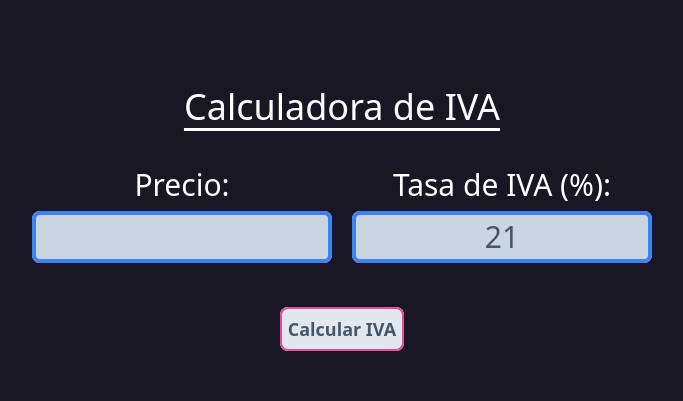
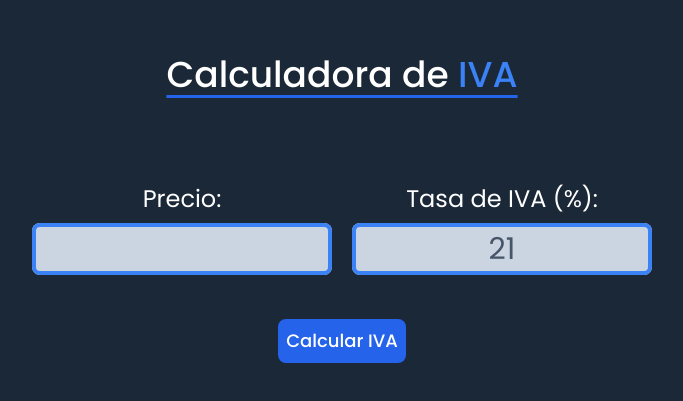
Before and after one commit to F4briMD/Calc-iva-ar1, a React (Vite) app: page / in a window 1280 px wide. Shown: the part 183-584 px from the top of the page, without its empty margins (298-981 px from the left). Built offline with nearby package versions, Linux system fonts and the light colour scheme.

Commit message:
init app

```diff
--- a/src/App.jsx
+++ b/src/App.jsx
@@ -6,7 +6,8 @@ function App() {
 
 
   return (
-    <main className='flex flex-col items-center justify-center h-screen max-w-6xl mx-auto text-4xl text-white items-cernter'>
+    <main className='flex flex-col items-center justify-center h-screen max-w-6xl mx-auto text-4xl font-normal text-white font-Poppins items-cernter'>
+      <h2 className='p-5 font-medium underline mb-7 underline-offset-8 decoration-blue-600'>Calculadora de <span className='text-blue-500'>IVA</span></h2>
       <section>
         <Calc_iva/>
       </section>
--- a/src/components/Calc_iva.jsx
+++ b/src/components/Calc_iva.jsx
@@ -7,7 +7,16 @@ function Calc_iva() {
   const [mostrarTolIva,setMostrarTolIva] = useState(false)
   const [error,setError] = useState ('')
 
+
+  // const isNumero=(value)=>{
+  //     return /^-?\d+(?:[.,]\d*?)?$/.test(value)
+  // }
+
   const calcularIVA = () => {
+
+    // const precioSinComas = precio.replace(",", ".");
+    // const tasaIVASinComas = tasaIVA.replace(",", ".");
+
     if (!isNaN(precio) && !isNaN(tasaIVA)) {
       const ivaCalculado = (parseFloat(precio) * parseFloat(tasaIVA)) / 100;
         setIVA(ivaCalculado);
@@ -36,19 +45,19 @@ function Calc_iva() {
 
   return (
     <section className='max-w-4xl p-5 text-center'>
-      <h2 className='p-5 font-medium underline underline-offset-8'>Calculadora de IVA</h2>
+
       <div className='grid grid-cols-2 gap-5 my-5'>
       <div className='flex flex-col items-center '>
-        <label className='text-3xl'>Precio: </label>
+        <label className='text-2xl'>Precio: </label>
         <input
-          type="text"
+          type="number"
           value={isNaN(precio) ? '' : precio}
           onChange={(e) => setPrecio(parseFloat(e.target.value))}
           className='my-2 placeholderiva '
         />
       </div>
       <div className='flex flex-col items-center'>
-        <label className='text-3xl'>Tasa de IVA (%): </label>
+        <label className='text-2xl'>Tasa de IVA (%): </label>
         <input
           type="text"
           value={isNaN(tasaIVA)? '' : tasaIVA}
@@ -58,13 +67,13 @@ function Calc_iva() {
       </div>
       </div>
       <button onClick={calcularIVA }
-      className='p-2 my-4 text-lg font-bold rounded-lg text-slate-600 bg-slate-200 ring-2 ring-pink-500 ring-inset'>
+      className='btncal'>
         Calcular IVA</button>
         {error && <p className='text-lg text-red-500'>{error}</p>}
         {mostrarTolIva && (
-      <div className='grid items-center grid-rows-2 gap-3 my-5 text-3xl text-center'>
-        <h3>IVA Calculado: {isNaN(iva) ? '' : iva.toFixed(2)}</h3>
-        <h2>Precio Total con IVA: {isNaN(calcularTotalConIVA()) ? '':  calcularTotalConIVA().toFixed(2)}</h2>
+      <div className='grid items-center grid-rows-2 my-5 text-2xl font-normal text-left gap-y-5'>
+        <p className=''>IVA Calculado: <span className='pl-5 text-3xl'>{isNaN(iva) ? '' : iva.toFixed(2)}</span></p>
+        <p className=''>Precio Total con IVA: <span className='pl-5 text-3xl underline underline-offset-8 decoration-blue-700'>{isNaN(calcularTotalConIVA()) ? '':  calcularTotalConIVA().toFixed(2)}</span></p>
       </div>
     )}
     <div>
--- a/src/index.css
+++ b/src/index.css
@@ -1,9 +1,12 @@
+@import url('https://fonts.googleapis.com/css2?family=Poppins:wght@200;300;400;500;600&display=swap');
+
 @tailwind base;
 @tailwind components;
 @tailwind utilities;
 
 body{
-  background: rgb(25, 23, 36);
+  /* background: rgb(25, 23, 36); */
+  background: rgb(27, 40, 56);
 }
 
 @layer base{
@@ -11,6 +14,13 @@ body{
     @apply  flex items-start justify-center py-8 lg:py-24 lg:h-screen ;
   }
   .placeholderiva{
-    @apply max-w-[300px] py-2 text-3xl bg-slate-300 text-slate-600 text-center rounded-lg focus:outline-none ring-4 ring-blue-500 ring-inset focus:ring-cyan-400 focus:border-cyan-400 ;
+    @apply max-w-[300px] py-2 text-3xl bg-slate-300 text-slate-600 text-center rounded-lg focus:outline-none ring-4 ring-blue-500 ring-inset focus:ring-blue-700  ;
+  }
+
+}
+
+@layer components{
+  .btncal{
+    @apply p-2 my-4 text-lg font-medium rounded-lg text-white bg-blue-600 hover:bg-blue-700 transition duration-300 hover:ring-2 hover:ring-sky-200 hover:ring-inset
   }
 }
--- a/tailwind.config.js
+++ b/tailwind.config.js
@@ -2,7 +2,12 @@
 export default {
   content: ['./index.html','./src/**/*.{html,jsx}'],
   theme: {
-    extend: {},
+    extend: {
+      fontFamily:{
+        Roboto:['Roboto Mono', 'monospace'],
+        Poppins:['Poppins', 'sans-serif']
+      },
+    },
     container:{
       padding:{
         // default:'15px',
```
